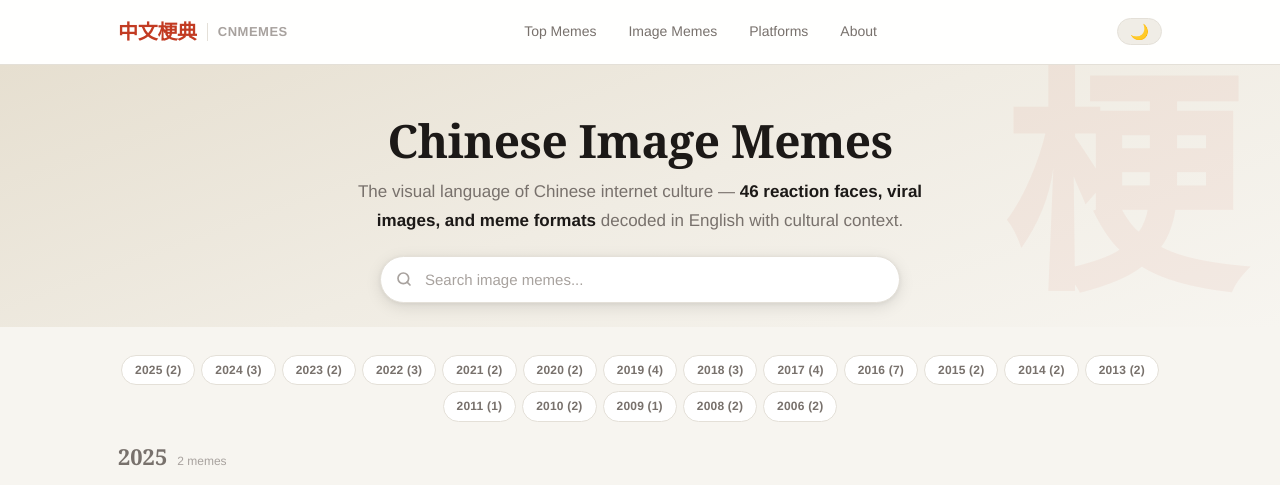
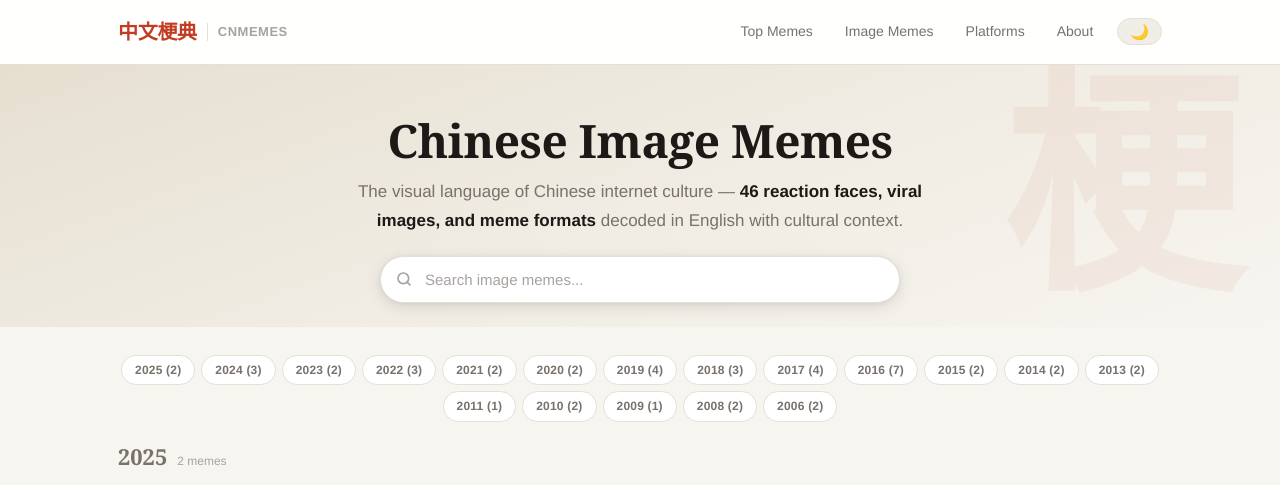
Before and after one commit to yccsleep/cnmemes, an Astro site: page /image-memes in a window 1280 px wide. Shown: the top 485 px of the page. Built offline with nearby package versions, Linux system fonts and the light colour scheme; Astro itself is replaced by a stand-in of ours.

Commit message:
Remove gap between nav and theme toggle
- Wrap .site-nav + .theme-btn in .header-right container
- .header-right uses gap:8px between nav and theme (was 24px
  from .header-inner gap)
- Desktop: logo | nav About 🌙 (only 8px between About and 🌙)
- Mobile: logo ≡ 🌙 (nav in dropdown)

Co-Authored-By: Claude Haiku 4.5 <noreply@anthropic.com>

```diff
--- a/src/layouts/Base.astro
+++ b/src/layouts/Base.astro
@@ -129,6 +129,7 @@ const fullTitle = `${title} | CNMemes`;
       <button class="hamburger" id="hamburgerBtn" aria-label="Toggle menu" aria-expanded="false">
         <span></span><span></span><span></span>
       </button>
+      <div class="header-right">
         <nav class="site-nav" id="siteNav" aria-label="Main navigation">
           <a href="/top-memes">Top Memes</a>
           <a href="/image-memes">Image Memes</a>
@@ -136,6 +137,7 @@ const fullTitle = `${title} | CNMemes`;
           <a href="/about">About</a>
         </nav>
         <button id="themeToggle" aria-label="Toggle dark mode" class="theme-btn">🌙</button>
+      </div>
     </div>
   </header>
 
--- a/src/styles/global.css
+++ b/src/styles/global.css
@@ -164,6 +164,12 @@ img { max-width: 100%; }
   letter-spacing: 0.5px;
   font-weight: 600;
   text-transform: uppercase;
+}
+
+.header-right {
+  display: flex;
+  align-items: center;
+  gap: 8px;
 }
 
 .site-nav {
```
Lines whose indentation alone changed are shown as unchanged.
